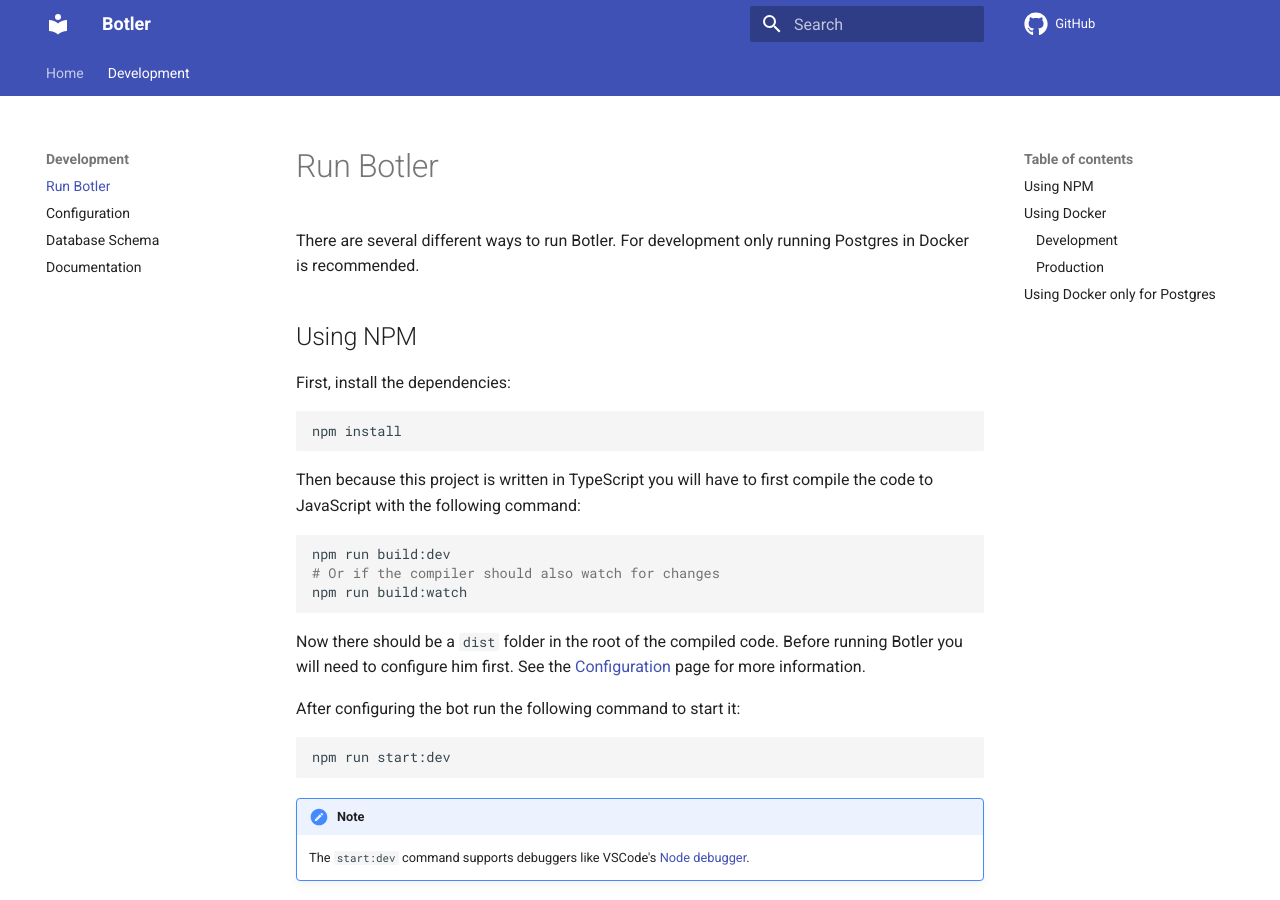
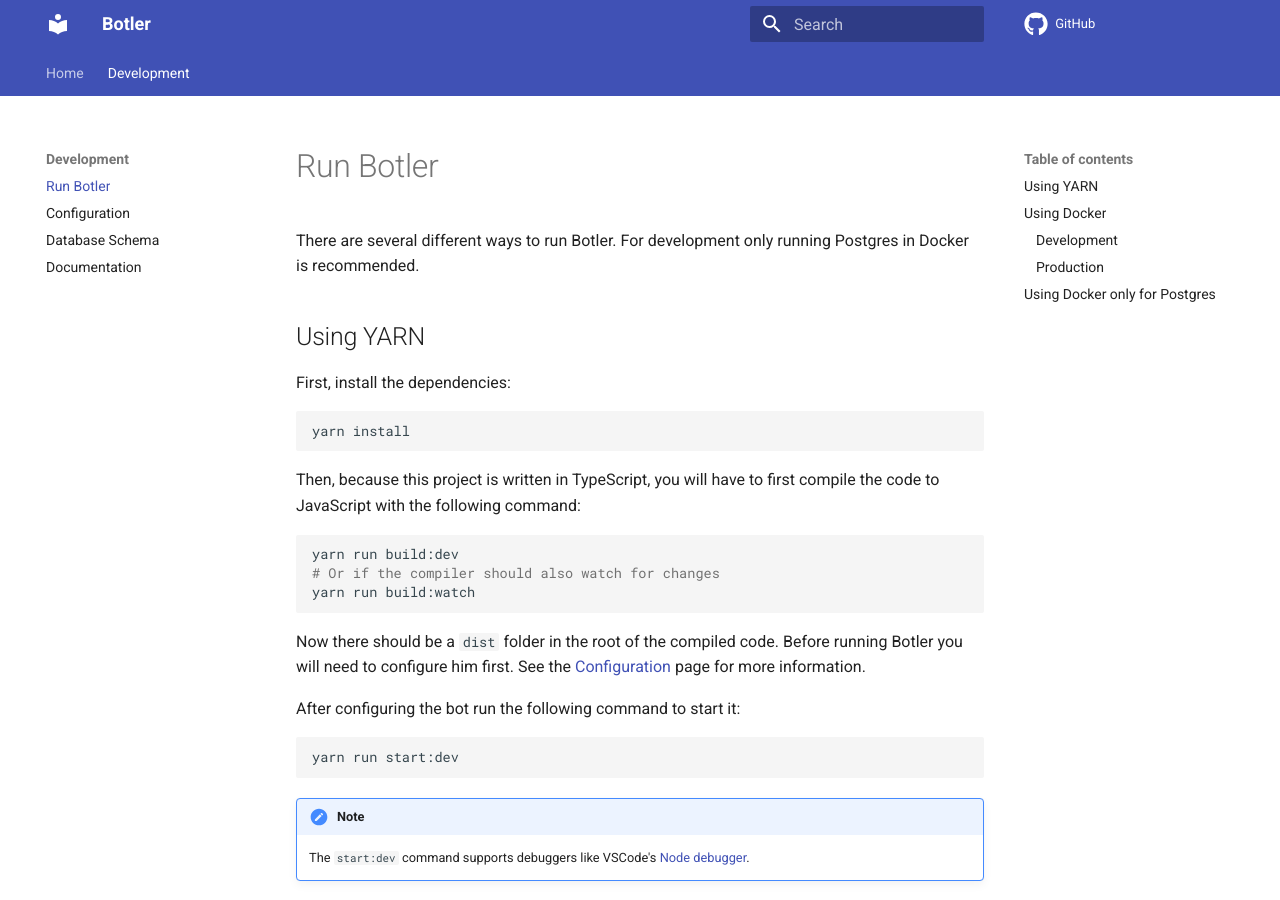
Before and after one commit to Botler-Dev/Botler, an MkDocs documentation site: the page built from docs/Development/Run-Botler.md, in a window 1280 px wide and 900 px high. Built offline with MkDocs 1.6.1 and Material for MkDocs 9.7.7, drawn with Linux system fonts in a browser that asks for light colours; comment, search, counter and statistics services are not loaded.

Commit message:
docs: update outdated docs

````diff
--- a/docs/Development/Run-Botler.md
+++ b/docs/Development/Run-Botler.md
@@ -2,20 +2,20 @@
 
 There are several different ways to run Botler. For development only running Postgres in Docker is recommended.
 
-## Using NPM
+## Using YARN
 
 First, install the dependencies:
 
 ```shell
-npm install
+yarn install
 ```
 
-Then because this project is written in TypeScript you will have to first compile the code to JavaScript with the following command:
+Then, because this project is written in TypeScript, you will have to first compile the code to JavaScript with the following command:
 
 ```shell
-npm run build:dev
+yarn run build:dev
 # Or if the compiler should also watch for changes
-npm run build:watch
+yarn run build:watch
 ```
 
 Now there should be a `dist` folder in the root of the compiled code.
@@ -24,7 +24,7 @@ Before running Botler you will need to configure him first. See the [Configurati
 After configuring the bot run the following command to start it:
 
 ```shell
-npm run start:dev
+yarn run start:dev
 ```
 
 !!! note
````
Also changed, not shown: docs/Development/Database-Schema.md (+1 -1 lines).
